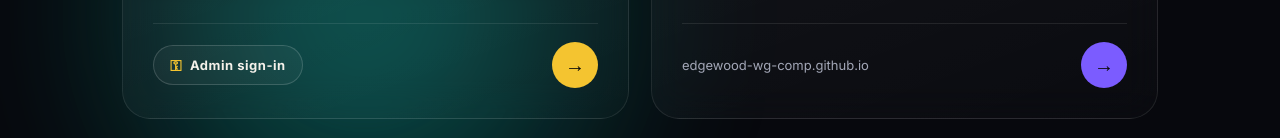
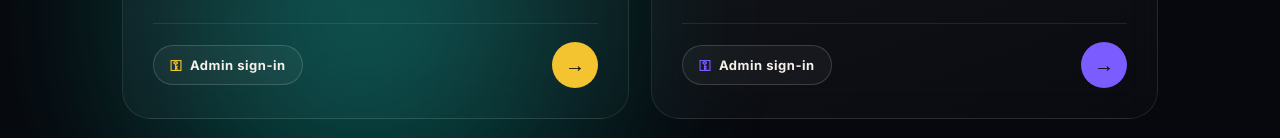
Before and after one commit to nick-ely/nick-ely.github.io, a plain HTML site: page index.html in a window 1280 px wide. Shown: the part 832-970 px from the top of the page. Drawn offline with Linux system fonts and the light colour scheme.

Commit message:
Admin sign-in link on the SOS Crew card (admin.html)
Co-Authored-By: Claude Opus 5.5 <noreply@anthropic.com>
Claude-Session: https://claude.ai/code/session_01Uh64qWZjwUorfVT77PGruf

```diff
--- a/index.html
+++ b/index.html
@@ -136,7 +136,7 @@
       <span class="tag">Winter guard</span>
       <h2><a class="main" href="https://edgewood-wg-comp.github.io/" target="_blank" rel="noopener">SOS Crew – Edgewood Showcase of Spins</a></h2>
       <p>Volunteer sign-up for the Edgewood winter guard contest. Pick a job and help run the show.</p>
-      <div class="cta"><span class="url">edgewood-wg-comp.github.io</span><span class="arrow">→</span></div>
+      <div class="cta"><a class="admin" href="https://edgewood-wg-comp.github.io/admin.html" target="_blank" rel="noopener"><span class="key">⚿</span> Admin sign-in</a><span class="arrow">→</span></div>
     </article>
   </div>
 
```
